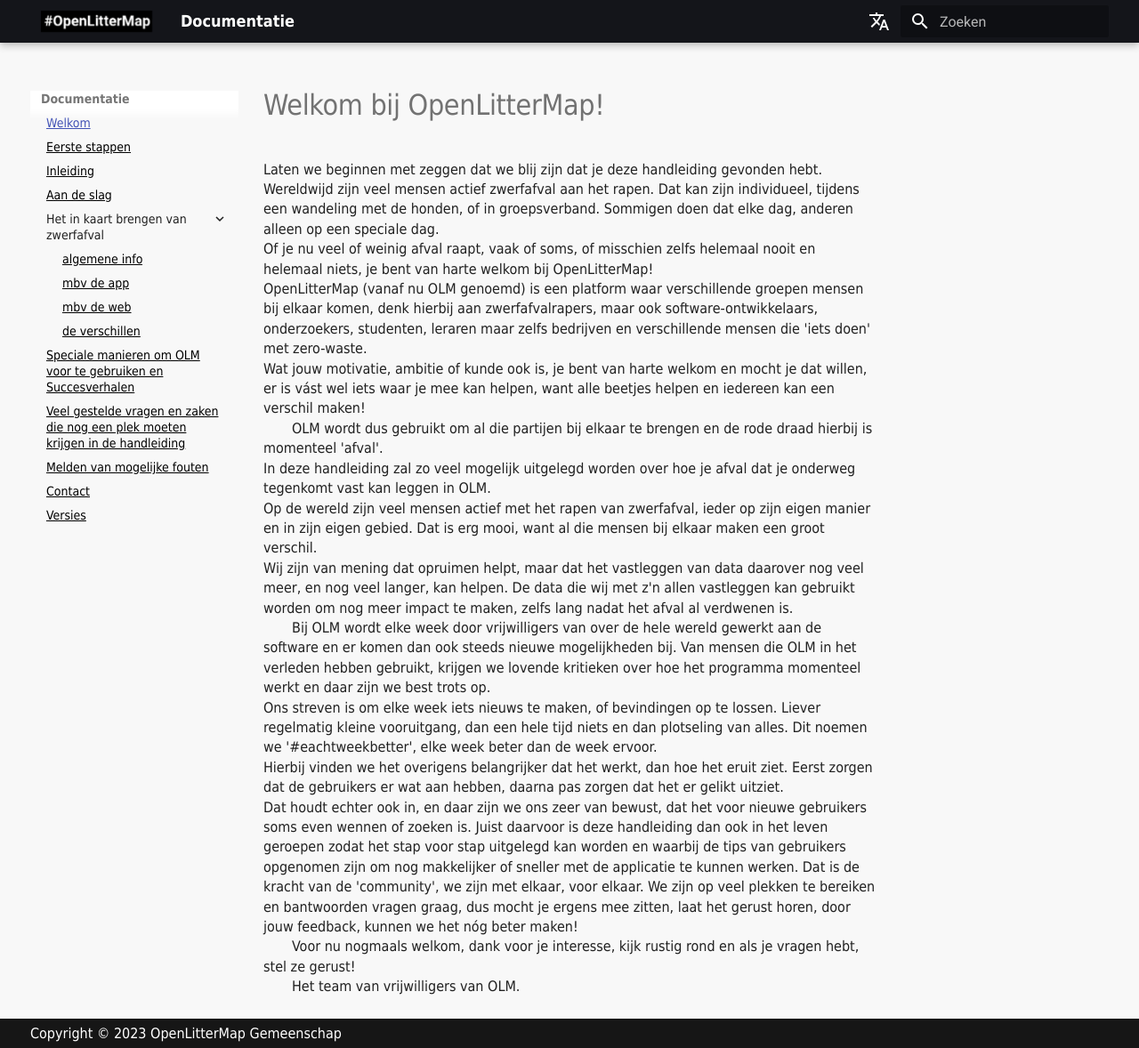
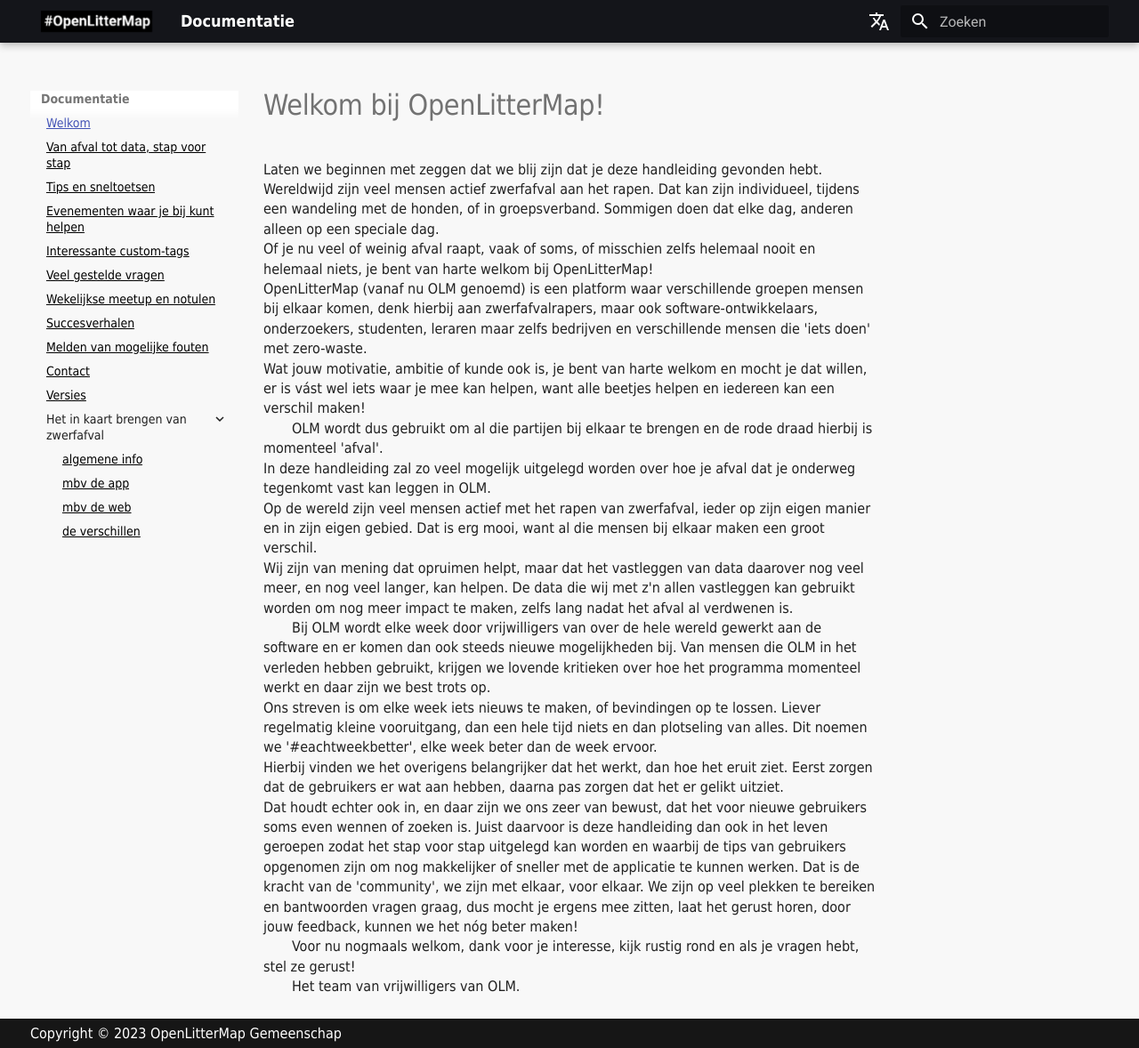
Before and after one commit to phummelen/olm-documentation, an MkDocs documentation site: the page built from documentation/docs/nl/index.md, in a window 1280 px wide and 1178 px high. Shown: the whole window at 89% size. Built offline with MkDocs 1.6.1 and Material for MkDocs 9.7.7, drawn with Linux system fonts in a browser that asks for light colours; comment, search, counter and statistics services are not loaded.

Commit message:
Update mkdocs.yml

```diff
--- a/documentation/config/nl/mkdocs.yml
+++ b/documentation/config/nl/mkdocs.yml
@@ -48,18 +48,20 @@
 
 nav:
 - Welkom: index.md
-- Eerste stappen: first-steps.md
+- Van afval tot data, stap voor stap: first-steps.md
+- Tips en sneltoetsen: tips.md
+- Evenementen waar je bij kunt helpen: events.md
+- Interessante custom-tags: customtags.md
+- Veel gestelde vragen: faq.md
+- Wekelijkse meetup en notulen: meetup.md
+- Succesverhalen: success-stories.md
+- Melden van mogelijke fouten: issues.md
+- Contact: contact.md
+- Versies: releases.md
 
 
-- Inleiding: introduction.md
-- Aan de slag: read-this-first.md
 - Het in kaart brengen van zwerfafval:
   - algemene info: put-it-on-the-map.md
   - mbv de app: put-it-on-the-map-via-app.md
   - mbv de web: put-it-on-the-map-via-web.md
   - de verschillen: put-it-on-the-map-differences-app-and-web.md
-- Speciale manieren om OLM voor te gebruiken en Succesverhalen: success-stories.md
-- Veel gestelde vragen en zaken die nog een plek moeten krijgen in de handleiding: faq.md
-- Melden van mogelijke fouten: issues.md
-- Contact: contact.md
-- Versies: releases.md
```
